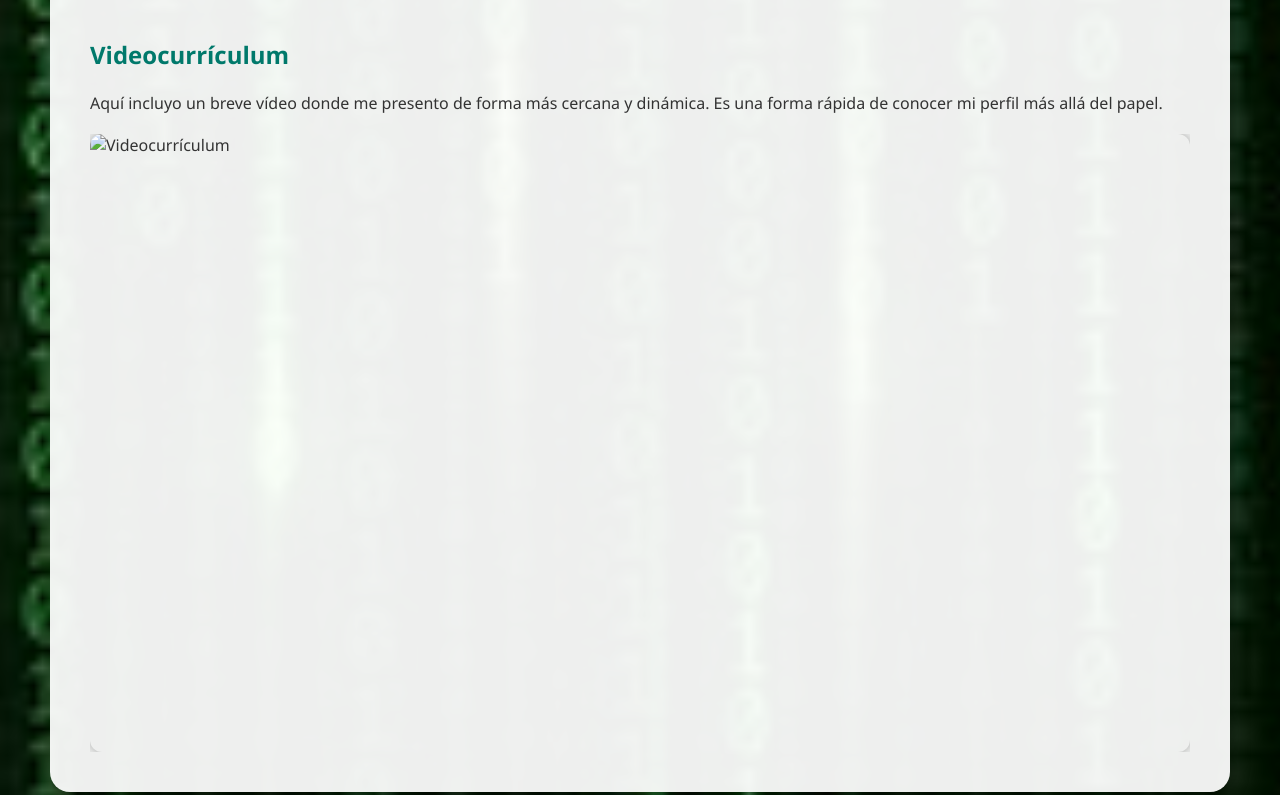
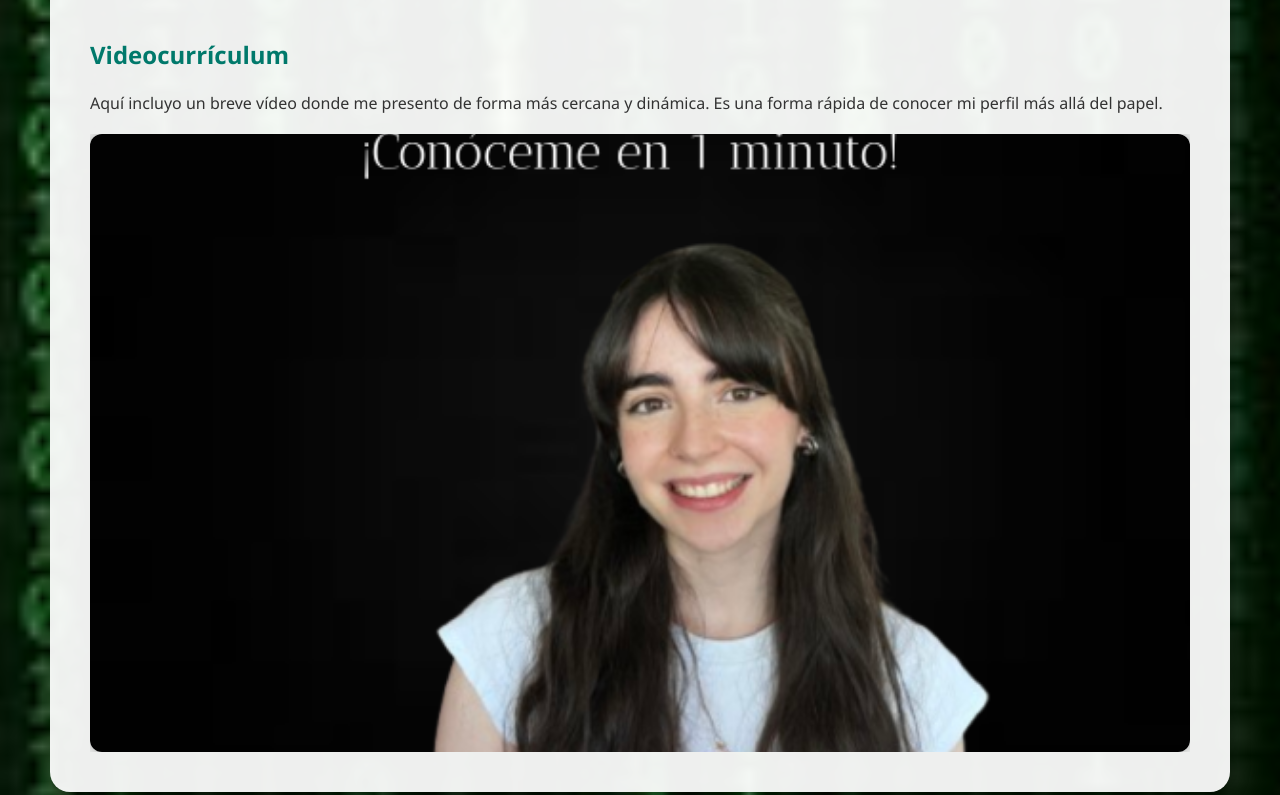
Before and after one commit to Martaiglesias962/martaiglesias962.github.io, a plain HTML site: page conoceme.html in a window 1280 px wide. Shown: the part 1325-2120 px from the top of the page. Drawn offline with Linux system fonts and the light colour scheme.

Commit message:
Update conoceme.html

```diff
--- a/conoceme.html
+++ b/conoceme.html
@@ -212,7 +212,7 @@
 
   <!-- Portada del vídeo con reproducción al hacer clic -->
   <a onclick="this.outerHTML='<iframe src=\'https://drive.google.com/file/d/1eLHxr6GZNA5VsqzZeUq-ijTg3YRH7QSj/preview\' width=\'100%\' height=\'360\' allow=\'autoplay\' allowfullscreen></iframe>'" style="display:block; position:relative; padding-bottom:56.25%; height:0; overflow:hidden;">
-    <img src="img/portada.png" alt="Videocurrículum" style="position:absolute; top:0; left:0; width:100%; height:100%; object-fit:cover; cursor:pointer; border-radius:12px; box-shadow: 0 0 10px rgba(0,0,0,0.3);">
+    <img src="portada.png" alt="Videocurrículum" style="position:absolute; top:0; left:0; width:100%; height:100%; object-fit:cover; cursor:pointer; border-radius:12px; box-shadow: 0 0 10px rgba(0,0,0,0.3);">
   </a>
 </section>
 
```
